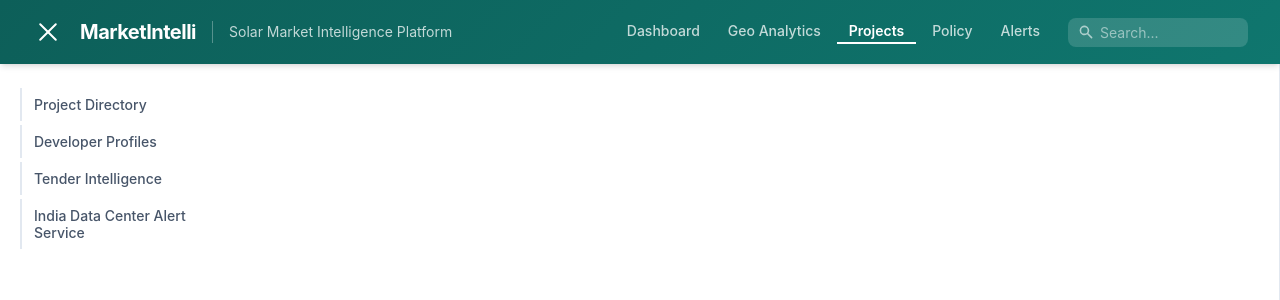
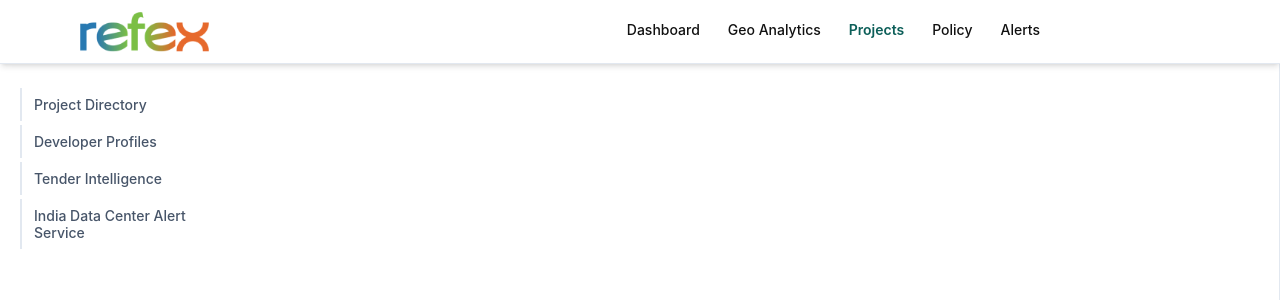
Before and after one commit to PiOneData/MarketIntelli, a React (Vite) app in the folder frontend/: page /projects/india-data-center-alerts in a window 1280 px wide. Shown: the top 300 px of the page. Built offline with nearby package versions, Linux system fonts and the light colour scheme.

Commit message:
style: update header to white, black text, new subtitle, and Refex logo

```diff
--- a/frontend/src/components/layout/MainLayout.tsx
+++ b/frontend/src/components/layout/MainLayout.tsx
@@ -128,8 +128,8 @@
               <span className="menu-toggle-bar" />
             </button>
           )}
-          <h1>MarketIntelli</h1>
-          <span className="subtitle">Solar Market Intelligence Platform</span>
+          <img src="/assets/refex-logo.png" alt="Refex Logo" style={{ height: 40, marginRight: 16 }} />
+          <span className="subtitle">Renewable Energy Market Intelligence</span>
         </div>
         <nav className="app-nav">
           <ul>
--- a/frontend/src/index.css
+++ b/frontend/src/index.css
@@ -167,8 +167,9 @@
   justify-content: space-between;
   height: var(--header-height);
   padding: 0 var(--space-8);
-  background: linear-gradient(135deg, var(--color-primary-dark), var(--color-primary));
-  color: var(--color-white);
+  background: #fff !important;
+  color: #111 !important;
+  border-bottom: 1px solid var(--color-gray-200);
   box-shadow: var(--shadow-md);
   position: sticky;
   top: 0;
@@ -259,7 +260,7 @@
   padding: 0 var(--space-3);
   font-size: var(--font-size-sm);
   font-weight: 500;
-  color: rgba(255, 255, 255, 0.75);
+  color: #111 !important;
   border-bottom: 2px solid transparent;
   transition: color 0.2s ease, border-color 0.2s ease;
 }
@@ -269,7 +270,7 @@
 }
 
 .app-nav a.active {
-  color: var(--color-white);
+  color: var(--color-primary-dark) !important;
   border-bottom-color: var(--color-white);
   font-weight: 600;
 }
```
Also changed, not shown: frontend/public/assets/refex-logo.png (added).
